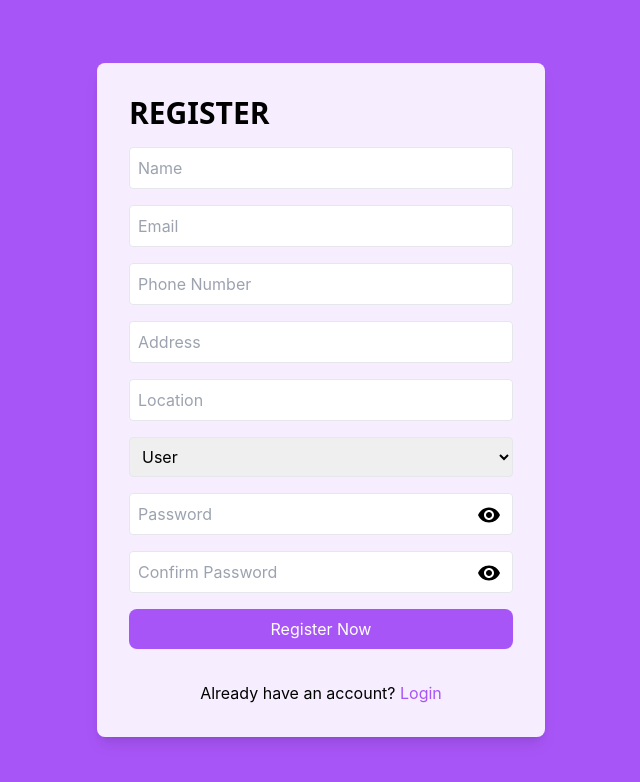
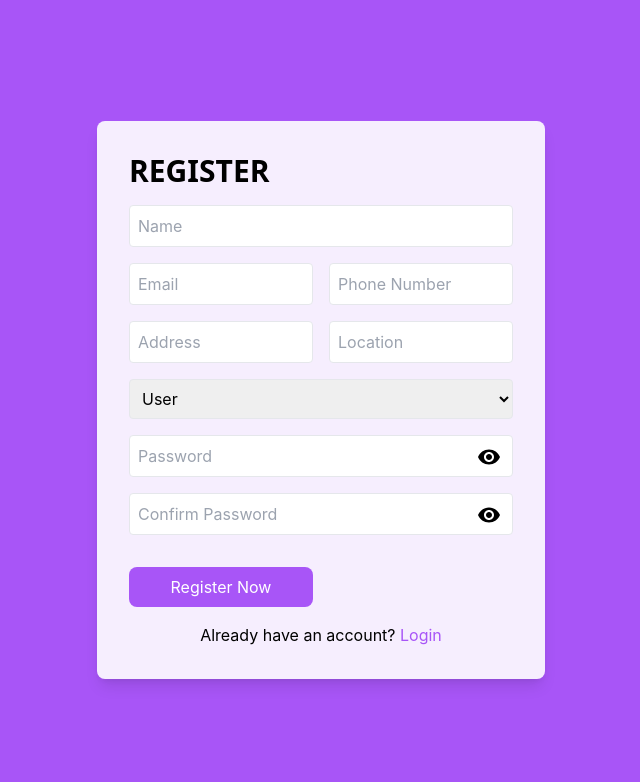
Before and after one commit to ShubhamRaut280/SkillSphere, a React (Create React App) app: page / in a window 1280 px wide. Both pictures are taken after a click on the button "Register". Shown: the top 782 px of the page, without its empty margins (319-959 px from the left). Built offline with nearby package versions, Linux system fonts and the light colour scheme.

Commit message:
register form updates

```diff
--- a/src/componenets/Pages/Register.jsx
+++ b/src/componenets/Pages/Register.jsx
@@ -28,7 +28,6 @@ const Register = ({ onToggleForm }) => {
     const [showConfirmPassword, setShowConfirmPassword] = useState(false);
 
     // Utility functions for capitalization
-
     const capitalizeEachSubstring = (str) => {
         if (!str) return '';
         return str
@@ -36,7 +35,6 @@ const Register = ({ onToggleForm }) => {
             .map((substr) => substr.trim().charAt(0).toUpperCase() + substr.trim().slice(1))
             .join(', ');
     };
-
 
     const capitalizeEachWord = (str) => {
         return str
@@ -115,7 +113,6 @@ const Register = ({ onToggleForm }) => {
         } finally {
             setIsLoading(false);
         }
-
     };
 
     return (
@@ -123,8 +120,9 @@ const Register = ({ onToggleForm }) => {
             <h1 className="font-sans text-3xl font-bold mb-4">REGISTER</h1>
             {error && <div className="text-red-500 mb-4">{error}</div>}
 
-            <form onSubmit={handleSubmit}>
-                <div className="mb-4">
+            <form onSubmit={handleSubmit} className="grid grid-cols-1 md:grid-cols-2 gap-4"> {/* Reduced gap */}
+                {/* Name field that spans both columns */}
+                <div className="col-span-2">
                     <input
                         type="text"
                         name="name"
@@ -134,7 +132,9 @@ const Register = ({ onToggleForm }) => {
                         onChange={handleChange}
                     />
                 </div>
-                <div className="mb-4">
+
+                {/* Email and Phone Number in a row */}
+                <div>
                     <input
                         type="email"
                         name="email"
@@ -144,7 +144,7 @@ const Register = ({ onToggleForm }) => {
                         onChange={handleChange}
                     />
                 </div>
-                <div className="mb-4">
+                <div>
                     <input
                         type="text"
                         name="phoneNumber"
@@ -154,7 +154,9 @@ const Register = ({ onToggleForm }) => {
                         onChange={handleChange}
                     />
                 </div>
-                <div className="mb-4">
+
+                {/* Address and Location in a row */}
+                <div>
                     <input
                         type="text"
                         name="address"
@@ -164,7 +166,7 @@ const Register = ({ onToggleForm }) => {
                         onChange={handleChange}
                     />
                 </div>
-                <div className="mb-4">
+                <div>
                     <input
                         type="text"
                         name="location"
@@ -174,7 +176,9 @@ const Register = ({ onToggleForm }) => {
                         onChange={handleChange}
                     />
                 </div>
-                <div className="mb-4">
+
+                {/* Role dropdown (below Address and Location) */}
+                <div className="col-span-2">
                     <select
                         name="role"
                         className="w-full p-2 border rounded"
@@ -186,19 +190,20 @@ const Register = ({ onToggleForm }) => {
                     </select>
                 </div>
 
-                {/* Show additional fields for Freelance role */}
+                {/* Freelancer additional fields */}
                 {formData.role === 'freelance' && (
                     <>
-                        <div className="mb-4">
+                        <div className="col-span-2">
                             <textarea
                                 name="bio"
                                 placeholder="Bio"
-                                className="w-full p-2 border rounded"
+                                className="w-full p-2 border rounded min-h-[40px] resize-both" // Full width, grows in height
                                 value={formData.bio}
                                 onChange={handleChange}
                             />
                         </div>
-                        <div className="mb-4">
+                        <div className="flex space-x-4"> {/* Reduced space-x */}
+
                             <input
                                 type="text"
                                 name="skills"
@@ -208,7 +213,9 @@ const Register = ({ onToggleForm }) => {
                                 onChange={handleChange}
                             />
                         </div>
-                        <div className="mb-4">
+
+                        {/* Freelance: Add Hourly Rate to the left column */}
+                        <div className="flex space-x-4"> {/* Reduced space-x */}
                             <input
                                 type="number"
                                 name="hourlyRate"
@@ -221,8 +228,8 @@ const Register = ({ onToggleForm }) => {
                     </>
                 )}
 
-                {/* Password Field with Eye Button */}
-                <div className="relative mb-4">
+                {/* Password fields that span full row */}
+                <div className="relative col-span-2">
                     <input
                         type={showPassword ? 'text' : 'password'}
                         name="password"
@@ -239,8 +246,8 @@ const Register = ({ onToggleForm }) => {
                         {showPassword ? <VisibilityOff /> : <Visibility />}
                     </button>
                 </div>
-                {/* Confirm Password Field with Eye Button */}
-                <div className="relative mb-4">
+
+                <div className="relative col-span-2">
                     <input
                         type={showConfirmPassword ? 'text' : 'password'}
                         name="confirmPassword"
@@ -258,16 +265,17 @@ const Register = ({ onToggleForm }) => {
                     </button>
                 </div>
 
+                {/* Submit Button */}
                 <button
                     type="submit"
-                    className="bg-purple-500 hover:bg-purple-600 text-white rounded-lg py-2 px-4 w-full"
+                    className="bg-purple-500 hover:bg-purple-600 text-white rounded-lg py-2 px-4 w-full mt-4"
                     disabled={isLoading}
                 >
                     {isLoading ? <CircularProgress size={24} color="inherit" /> : 'Register Now'}
                 </button>
             </form>
 
-            <div className="mt-8 text-center">
+            <div className="mt-4 text-center"> {/* Reduced margin-top */}
                 <span>Already have an account? </span>
                 <button
                     onClick={() => onToggleForm(false)}
@@ -279,6 +287,7 @@ const Register = ({ onToggleForm }) => {
 
             <ToastContainer />
         </div>
+
     );
 };
 
```
